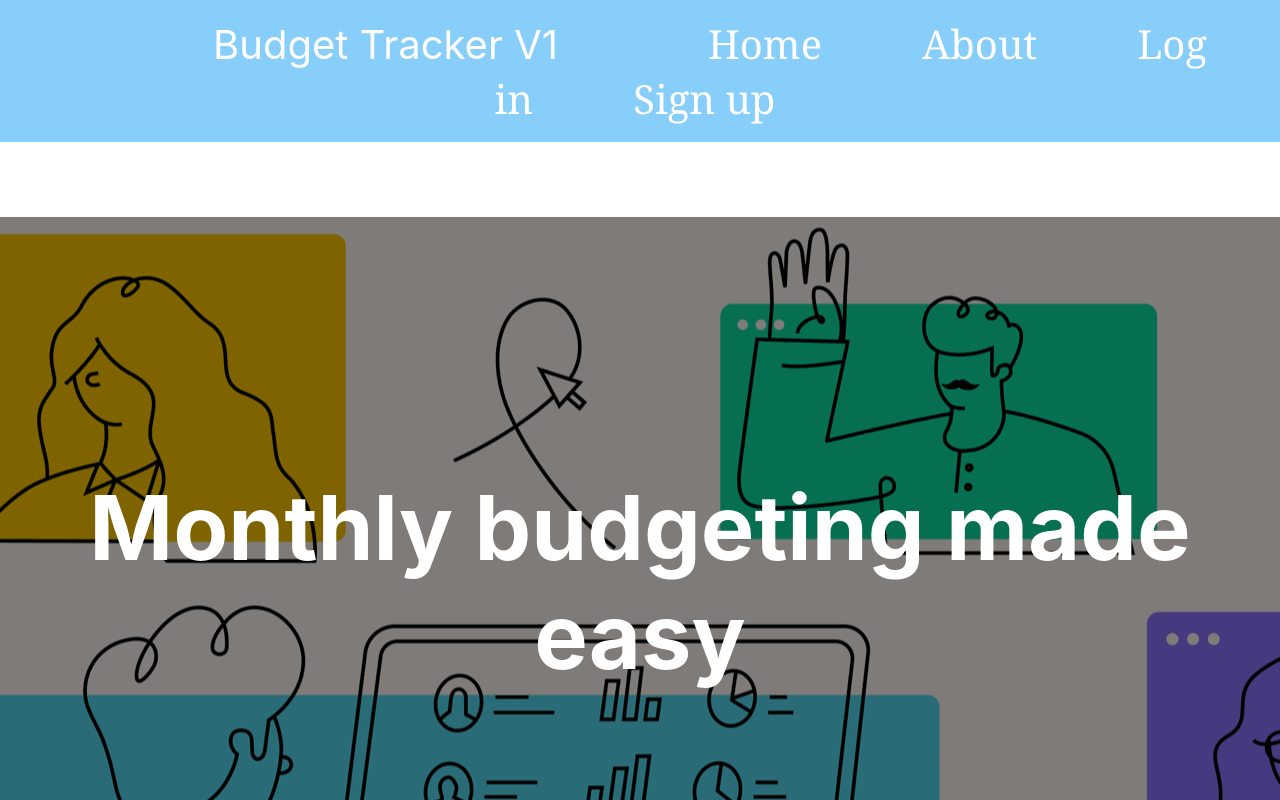
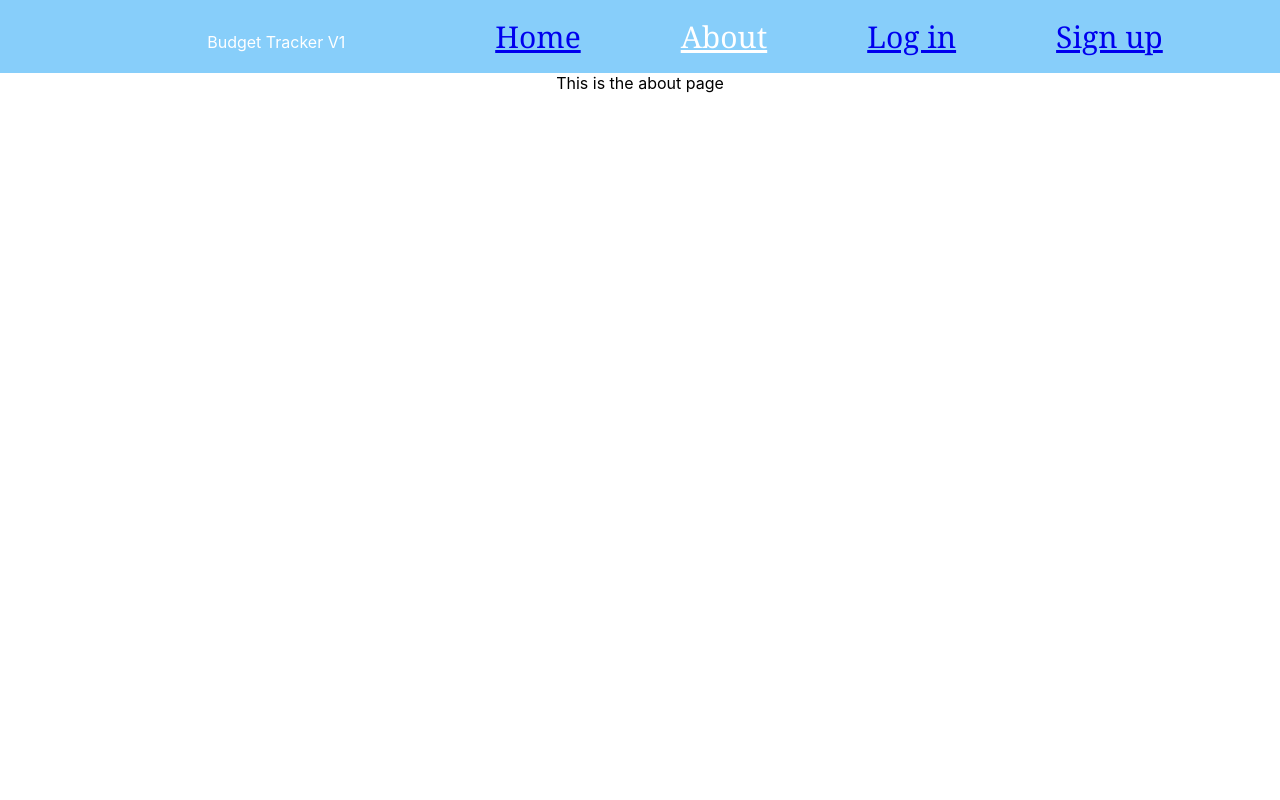
Before and after one commit to henry-li-06/Budget-Tracker, a React (Create React App) app in the folder budget-tracker-frontend/: page /#/about in a window 1280 px wide. Before the commit this address led to /#/. Shown: the top 800 px of the page. Built offline with nearby package versions, Linux system fonts and the light colour scheme.

Commit message:
Added functioning navbar with different pages with react router

```diff
--- a/budget-tracker-frontend/package.json
+++ b/budget-tracker-frontend/package.json
@@ -8,6 +8,7 @@
     "@testing-library/user-event": "^7.1.2",
     "react": "^16.13.1",
     "react-dom": "^16.13.1",
+    "react-router-dom": "^5.2.0",
     "react-scripts": "3.4.1"
   },
   "scripts": {
--- a/budget-tracker-frontend/src/App.js
+++ b/budget-tracker-frontend/src/App.js
@@ -1,26 +1,13 @@
 import React from 'react';
-import Navbar from './static/Navbar.jsx';
-import Home from './static/Home.jsx';
-import './styles/App.css';
-
-function App() {
-  return (
-    <div className="App">
-      <header className="App=header">
-        <header className="header">
-          <div className="container">
-            <Navbar />
-          </div>
-        </header>
-      </header>
+import SinglePageApp from './static/SinglePageApp';
 
 
-      <Home />
-
-
-
-    </div>
-  );
+class App extends React.Component {
+  render() {
+    return (
+      <SinglePageApp />
+    );
+  }
 }
 
 export default App;
--- a/budget-tracker-frontend/src/static/About.jsx
+++ b/budget-tracker-frontend/src/static/About.jsx
@@ -0,0 +1,16 @@
+import React from 'react';
+
+
+class About extends React.Component {
+  render() {
+    return (
+      <div>This is the about page</div>
+    )
+
+
+  }
+
+}
+
+
+export default About;
--- a/budget-tracker-frontend/src/static/Home.jsx
+++ b/budget-tracker-frontend/src/static/Home.jsx
@@ -3,7 +3,6 @@ import React from 'react';
 
 class Home extends React.Component {
   render() {
-
     return (
       <div>
         <section id="main-graphic">
--- /dev/null
+++ b/budget-tracker-frontend/src/static/Login.jsx
@@ -0,0 +1,11 @@
+import React from 'react';
+
+class Login extends React.Component {
+  render() {
+    return (
+      <p>THis is the login page</p>
+    )
+  }
+}
+
+export default Login;
--- /dev/null
+++ b/budget-tracker-frontend/src/static/Signup.jsx
@@ -0,0 +1,11 @@
+import React from 'react';
+
+class Signup extends React.Component {
+  render() {
+    return (
+      <p>This is the signup page.</p>
+    )
+  }
+}
+
+export default Signup;
--- /dev/null
+++ b/budget-tracker-frontend/src/static/SinglePageApp.jsx
@@ -0,0 +1,51 @@
+import React from 'react';
+import Navbar from './Navbar.jsx';
+import Home from './Home.jsx';
+import './../styles/App.css';
+import {
+  Route,
+  NavLink,
+  HashRouter
+} from "react-router-dom";
+import About from "./About.jsx";
+import Login from "./Login.jsx";
+import Signup from "./Signup.jsx"
+
+class SinglePageApp extends React.Component {
+  state = {
+    page: 'home'
+  }
+  render() {
+    return (
+      <HashRouter>
+        <div className="App">
+
+
+          <header className="header">
+            <div className="container">
+              <section id="navbar">
+                <ul>
+                  <li id="heading">Budget Tracker V1</li>
+                  <li className="link"><NavLink exact to='/'>Home</NavLink></li>
+                  <li className="link"><NavLink to='/about'>About</NavLink></li>
+                  <li className="link"><NavLink to='/login'>Log in</NavLink></li>
+                  <li className="link"><NavLink to='/signup'>Sign up</NavLink></li>
+
+                </ul>
+              </section>
+            </div>
+          </header>
+          <div className="content">
+            <Route exact path="/" component={Home} />
+            <Route path="/about" component={About} />
+            <Route path="/login" component={Login} />
+            <Route path="/signup" component={Signup} />
+
+          </div>
+
+        </div>
+      </HashRouter>
+    );
+  }
+}
+export default SinglePageApp;
--- a/budget-tracker-frontend/src/styles/App.css
+++ b/budget-tracker-frontend/src/styles/App.css
@@ -1,17 +1,5 @@
 .App {
   text-align: center;
-}
-
-
-.App-header {
-  background-color: #282c34;
-  min-height: 100vh;
-  display: flex;
-  flex-direction: column;
-  align-items: center;
-  justify-content: center;
-  font-size: calc(10px + 2vmin);
-  color: white;
 }
 
 .header{
@@ -20,23 +8,6 @@
   padding: 0;
   background-color: lightskyblue;
   color: white;
-
-}
-
-#navbar{
-  padding: 0px;
-  margin: 0px;
-  border: 0px;
-}
-
-#navbar ul{
-  list-style: none;
-}
-
-#navbar li{
-  display: inline;
-  padding: 50px;
-  font-size: 40px;
 }
 
 #heading{
@@ -47,9 +18,19 @@
   right: 10px;
 }
 
-
 .container{
   margin: 0;
   overflow: hidden;
   padding: 0;
 }
+
+
+.link{
+  font-family: Georgia, 'Times New Roman', Times, serif;
+  font-size: 30px;
+  text-decoration: none;
+}
+
+.active {
+  color: white;
+}
```
Also changed, not shown: 1 other file (tests, documents, lock files or other folders).
